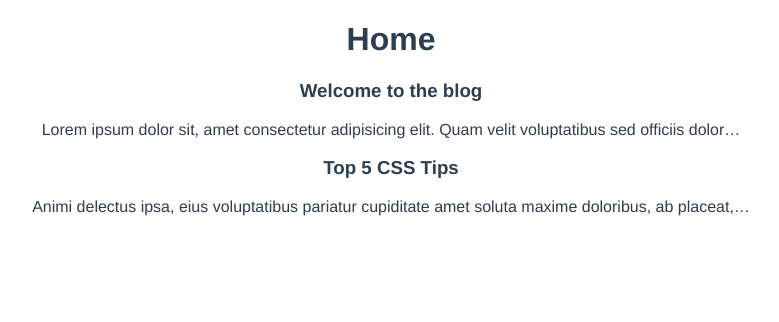
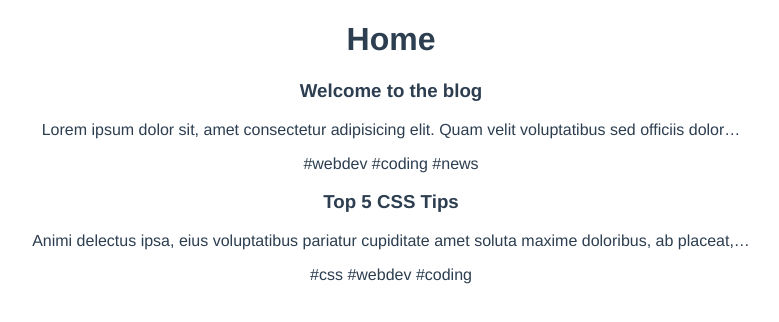
Before and after one commit to shahidsarker/vue-blog, a Vue app: page / in a window 1280 px wide. Shown: the top 322 px of the page, without its empty margins (249-1028 px from the left). Built offline with nearby package versions, Linux system fonts and the light colour scheme; data requests are answered from the project's data file.

Commit message:
post tags

```diff
--- a/src/components/SinglePost.vue
+++ b/src/components/SinglePost.vue
@@ -2,6 +2,7 @@
   <div class="post">
     <h3>{{ post.title }}</h3>
     <p>{{ snippet }}</p>
+    <span v-for="tag in post.tags" :key="tag"> #{{ tag }} </span>
   </div>
 </template>
 
```
